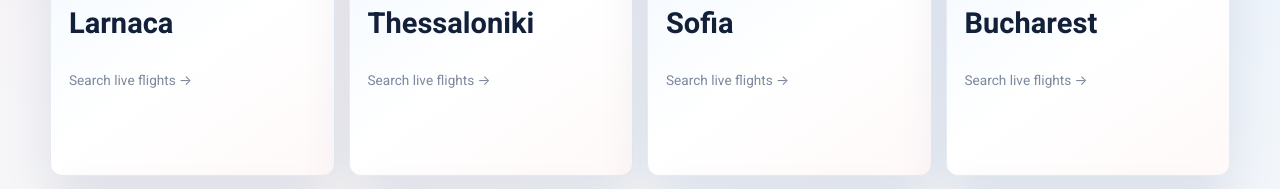
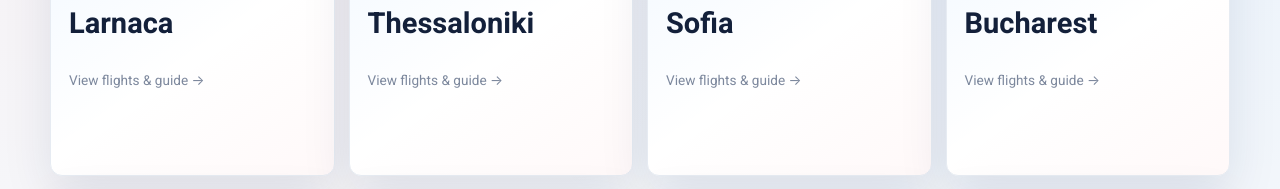
Before and after one commit to daner012/voltescape, a Next.js app: page /en/destinations in a window 1280 px wide. Shown: the part 551-740 px from the top of the page. Built offline with nearby package versions, Linux system fonts and the light colour scheme; no server answers.

Commit message:
Replace anchor tags with Link component for routing

```diff
--- a/app/en/destinations/page.tsx
+++ b/app/en/destinations/page.tsx
@@ -1,6 +1,5 @@
 import type { Metadata } from "next";
 import Link from "next/link";
-import { aviasalesUrl } from "@/lib/affiliate";
 import { destinations } from "@/lib/destinations";
 
 export const revalidate = 1800;
@@ -46,12 +45,10 @@ export default function EnglishDestinations() {
         <section className="shell">
           <div className="city-grid">
             {sorted.map((destination) => (
-              <a
+              <Link
                 className="city-card"
                 key={destination.iata}
-                href={aviasalesUrl(destination, { origin: "TLV" })}
-                target="_blank"
-                rel="nofollow sponsored noopener"
+                href={`/en/destinations/${destination.slug}`}
                 style={{ textDecoration: "none", color: "inherit" }}
               >
                 <div className="row">
@@ -61,8 +58,8 @@ export default function EnglishDestinations() {
                   </span>
                 </div>
                 <h3>{titleCase(destination.slug)}</h3>
-                <p style={{ fontSize: "0.85rem", opacity: 0.8 }}>Search live flights →</p>
-              </a>
+                <p style={{ fontSize: "0.85rem", opacity: 0.8 }}>View flights &amp; guide →</p>
+              </Link>
             ))}
           </div>
         </section>
```
